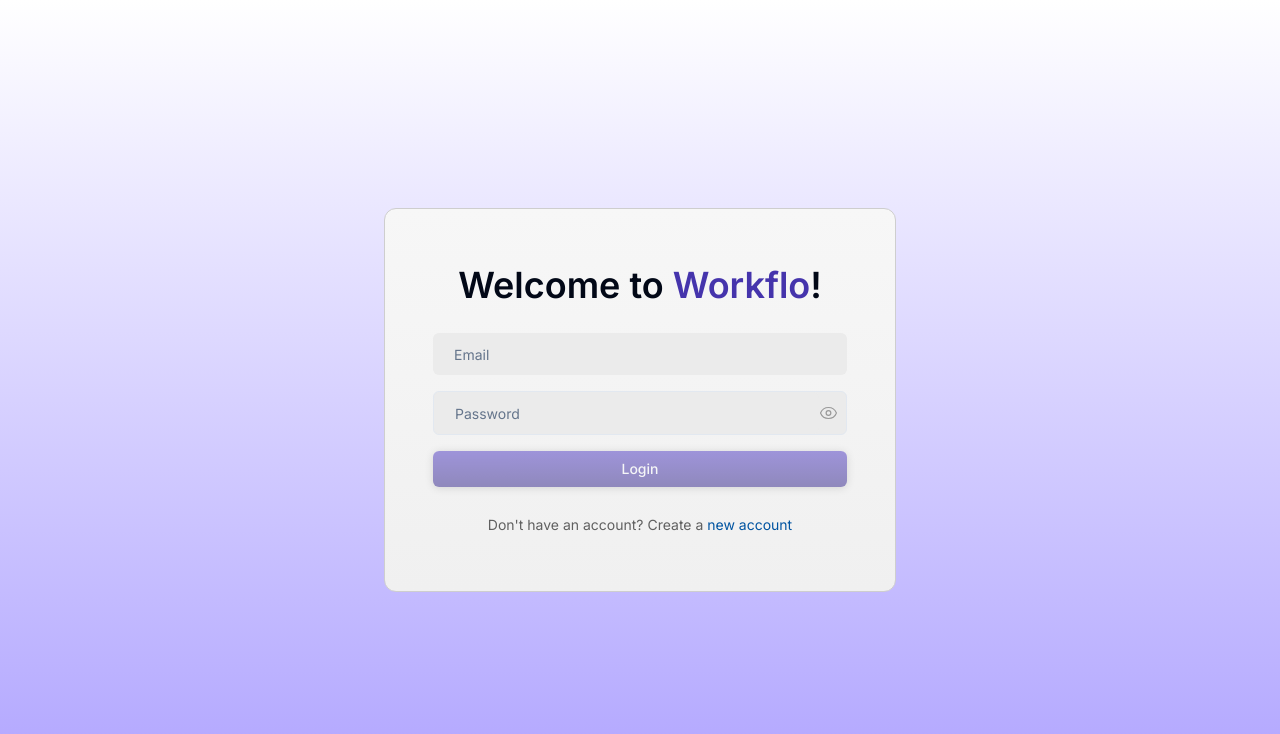
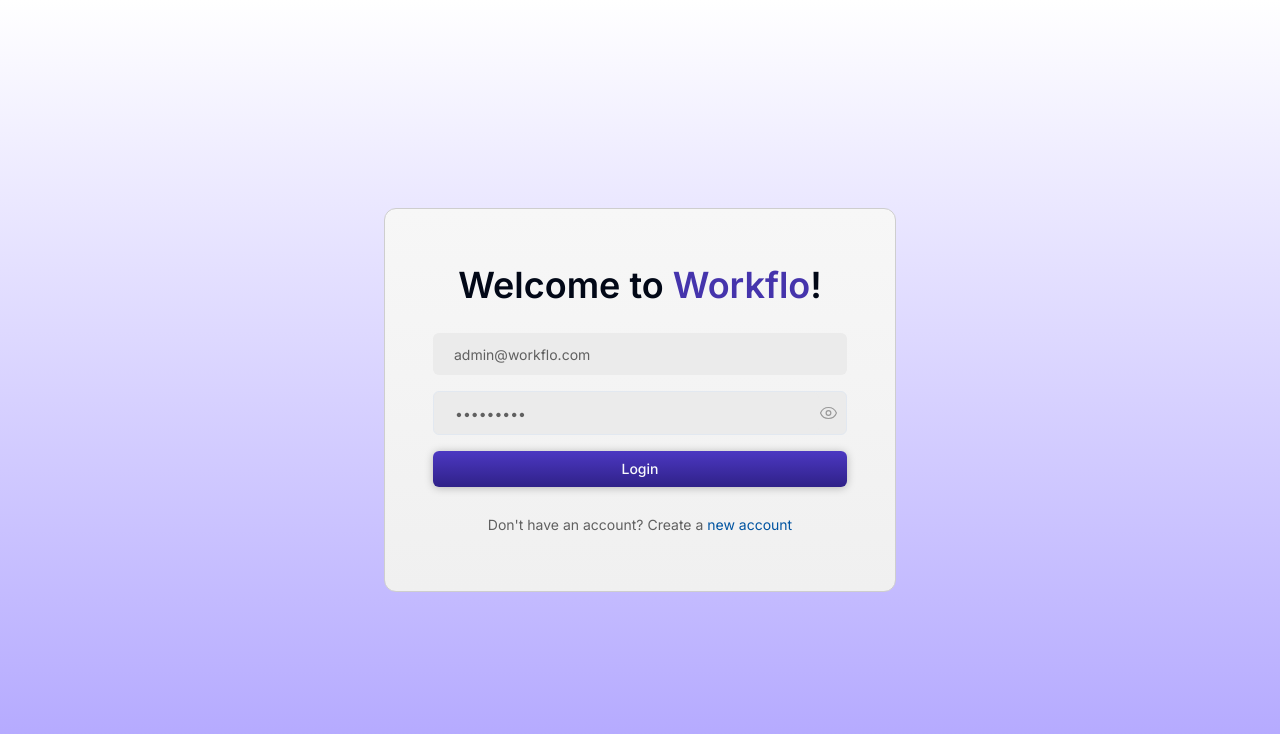
Before and after one commit to saitaruns/Task-Manager, a Next.js app in the folder tmapp/: page /login in a window 1280 px wide. Shown: the top 734 px of the page. Built offline with nearby package versions, Linux system fonts and the light colour scheme; no server answers.

Commit message:
feat: Set default test credentials for login page
The code changes include:
- Adding test credentials (email: admin@workflo.com, password: admin@123) as default values in the login form

```diff
--- a/tmapp/src/app/(authGroup)/login/page.tsx
+++ b/tmapp/src/app/(authGroup)/login/page.tsx
@@ -38,6 +38,10 @@ const formSchema = z.object({
 const Login: React.FC = () => {
   const form = useForm<LoginFormInput>({
     resolver: zodResolver(formSchema),
+    defaultValues: {
+      email: "admin@workflo.com",
+      password: "admin@123",
+    },
   });
 
   const [showPassword, setShowPassword] = useState(false);
```
Also changed, not shown: 1 other file (tests, documents, lock files or other folders).
